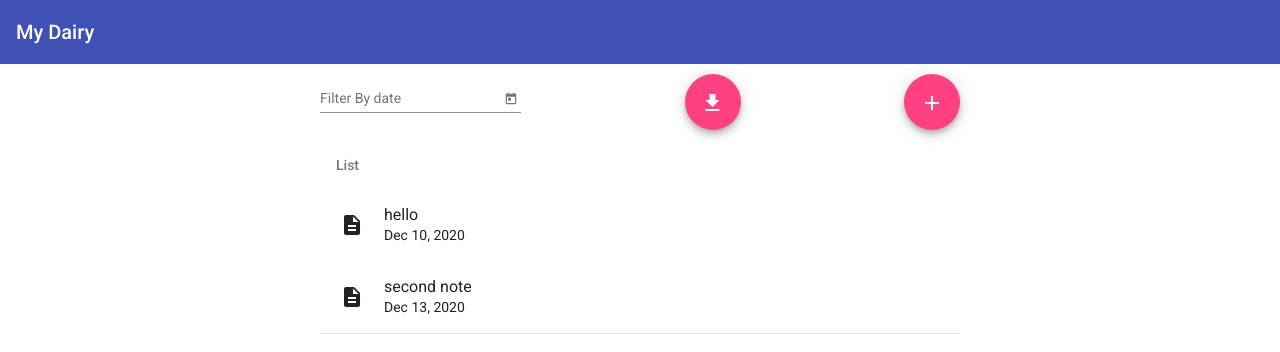
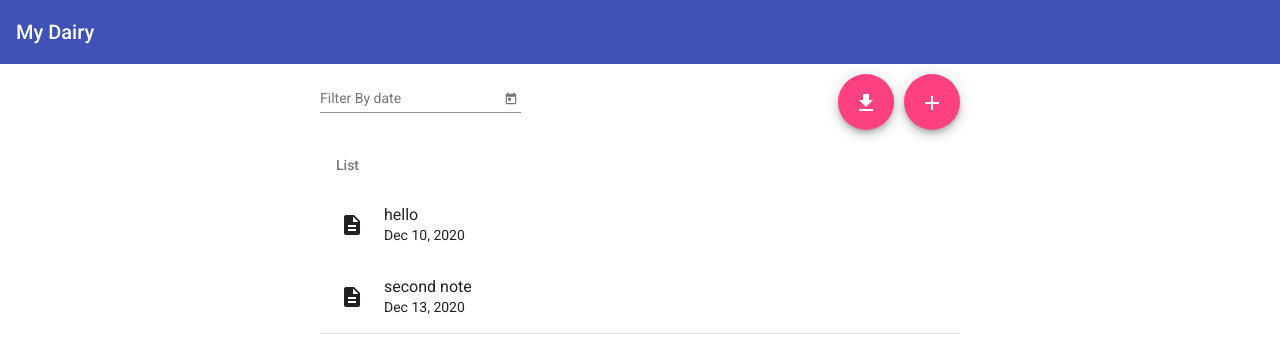
Before and after one commit to sa-bangash/dairyApp, an Angular app: page /notes-list in a window 1280 px wide. Shown: the top 352 px of the page. Built offline with nearby package versions, Linux system fonts and the light colour scheme.

Commit message:
date filter is done

```diff
--- a/src/app/components/notes-list/notes-list.component.html
+++ b/src/app/components/notes-list/notes-list.component.html
@@ -5,14 +5,23 @@
                 <mat-label>Filter By date</mat-label>
                 <input matInput [matDatepicker]="picker" [formControl]="dateFilter" />
                 <mat-datepicker-toggle matSuffix [for]=" picker"></mat-datepicker-toggle>
+                <mat-datepicker-toggle *ngIf="dateFilter.value" matSuffix (click)="clearStartDate()">
+                    <mat-icon matDatepickerToggleIcon>clear</mat-icon>
+                </mat-datepicker-toggle>
                 <mat-datepicker #picker></mat-datepicker>
             </mat-form-field>
+            <div>
+                <span class="mr-10">
                     <button mat-fab aria-label="add button" (click)="onExportAsJson()">
                         <mat-icon>get_app</mat-icon>
                     </button>
+                </span>
+                <span>
                     <button mat-fab aria-label="add button" (click)="onAddNote()">
                         <mat-icon>add</mat-icon>
                     </button>
+                </span>
+            </div>
         </div>
         <div>
             <mat-list>
--- a/src/app/components/notes-list/notes-list.component.ts
+++ b/src/app/components/notes-list/notes-list.component.ts
@@ -1,4 +1,4 @@
-import { Component, OnInit } from '@angular/core';
+import { Component, OnInit, ViewEncapsulation } from '@angular/core';
 import { FormControl, FormGroup } from '@angular/forms';
 import { MatDialog } from '@angular/material/dialog';
 import INote from 'src/app/models/notes.model';
@@ -9,7 +9,8 @@ import { startWith } from 'rxjs/operators';
 @Component({
   selector: 'app-notes-list',
   templateUrl: './notes-list.component.html',
-  styleUrls: ['./notes-list.component.css']
+  styleUrls: ['./notes-list.component.css'],
+  // encapsulation: ViewEncapsulation.None
 })
 export class NotesListComponent implements OnInit {
   list: Array<INote> = [];
@@ -18,9 +19,8 @@ export class NotesListComponent implements OnInit {
     this.dateFilter.valueChanges.pipe(
       startWith('')
     ).subscribe((date) => {
-      console.log(date, this.noteService.fetchAll(date));
       this.list = this.noteService.fetchAll(date);
-    })
+    });
   }
 
   ngOnInit(): void {
@@ -35,4 +35,8 @@ export class NotesListComponent implements OnInit {
   onExportAsJson(): void {
 
   }
+
+  clearStartDate(): void {
+    this.dateFilter.setValue(null);
+  }
 }
--- a/src/styles.css
+++ b/src/styles.css
@@ -1,4 +1,13 @@
 /* You can add global styles to this file, and also import other style files */
 
-html, body { height: 100%; }
-body { margin: 0; font-family: Roboto, "Helvetica Neue", sans-serif; }
+html,
+body {
+  height: 100%;
+}
+body {
+  margin: 0;
+  font-family: Roboto, "Helvetica Neue", sans-serif;
+}
+.mr-10 {
+  margin-right: 10px;
+}
```
Lines whose indentation alone changed are shown as unchanged.
